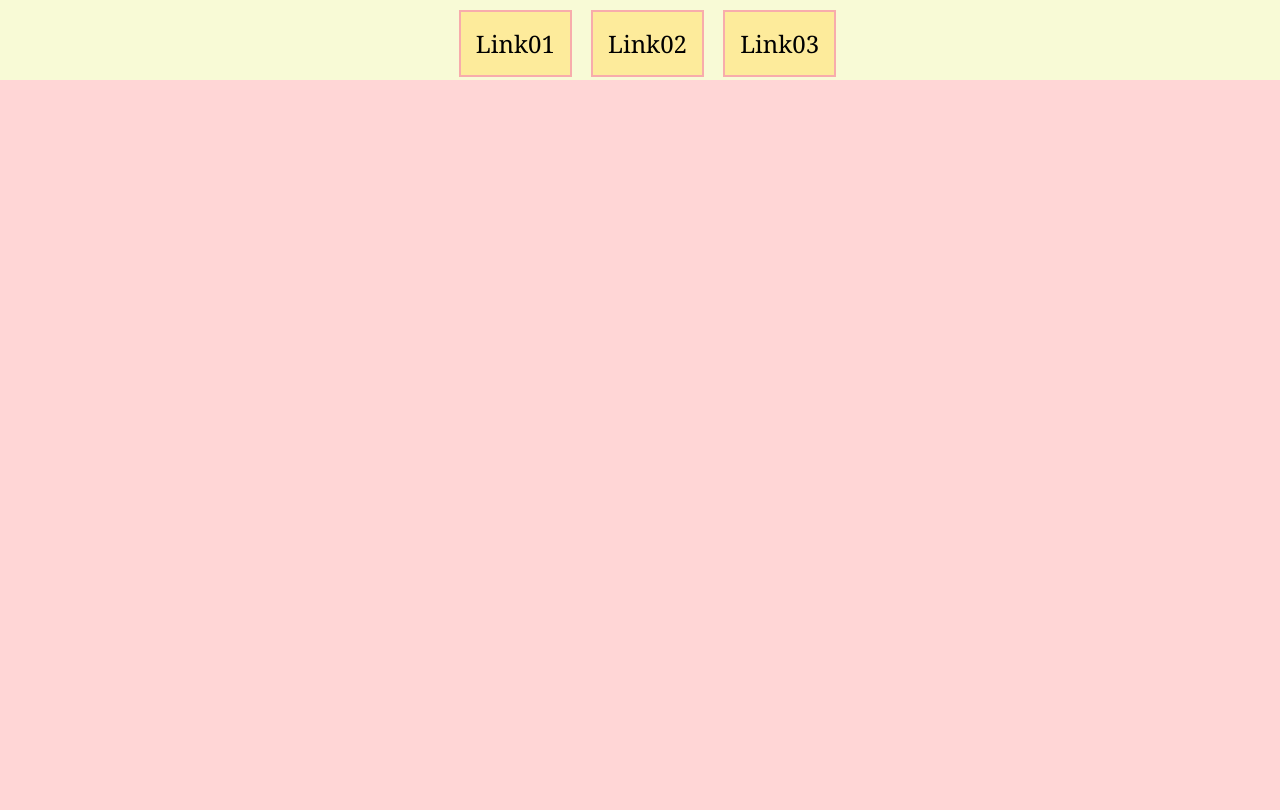
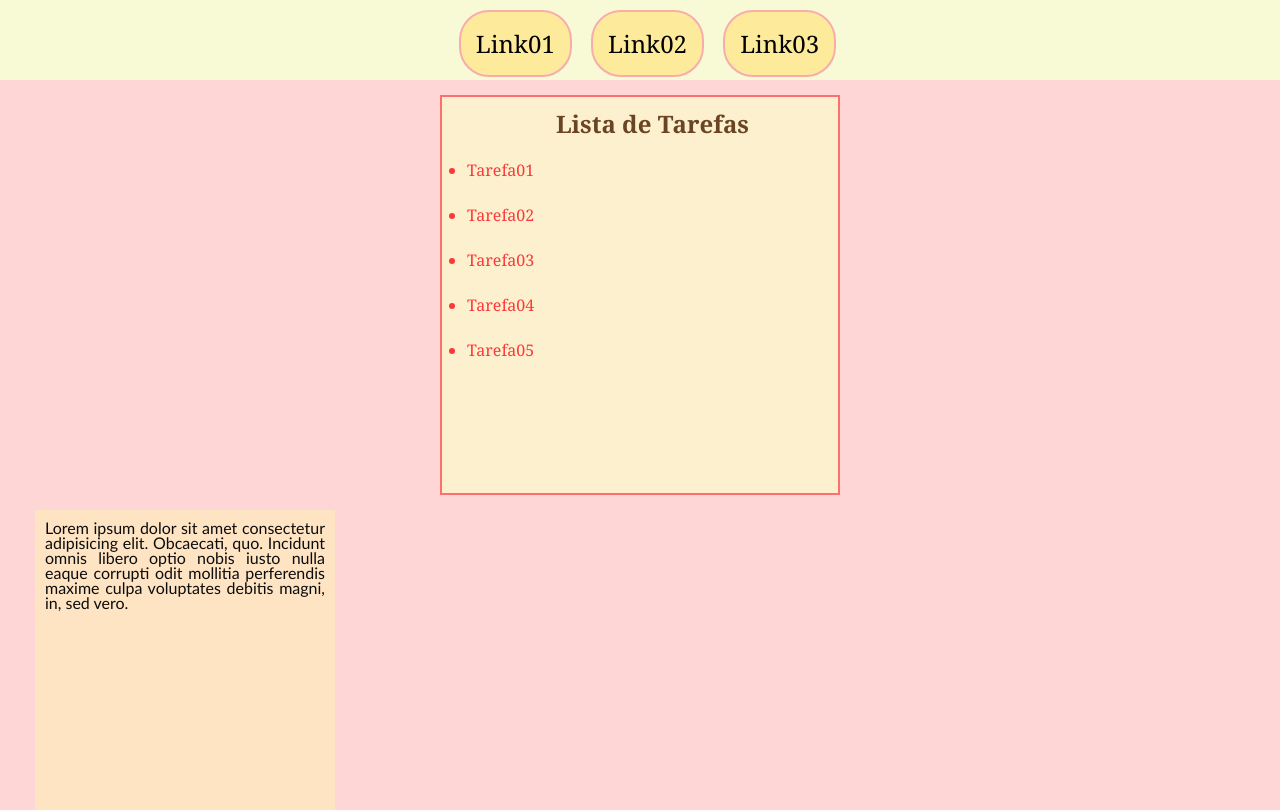
Before and after one commit to isabelazamai-stack/DISPLAY_TA, a website: page index.html in a window 1280 px wide. Drawn offline with Linux system fonts and the light colour scheme.

Commit message:
add: Estilos na página

```diff
--- a/index.html
+++ b/index.html
@@ -18,8 +18,25 @@
 
     </header>
 
+    <section class="section01 container">
+        <h1>Lista de Tarefas</h1>
+        <!-- Lista não Ordenada -->
+         <ul>
+            <li class="item-lista">Tarefa01</li>
+            <li class="item-lista">Tarefa02</li>
+            <li class="item-lista">Tarefa03</li>
+            <li class="item-lista">Tarefa04</li>
+            <li class="item-lista">Tarefa05</li>
+         </ul>
+
+    </section>
+    <section class="section02 container">
+        <p>
+            Lorem ipsum dolor sit amet consectetur adipisicing elit. Obcaecati, quo. Incidunt omnis libero optio nobis iusto nulla eaque corrupti odit mollitia perferendis maxime culpa voluptates debitis magni, in, sed vero.
+        </p>
+
+    </section>
+
 </body>
-<section class="section01">
 
-</section>
 </html>
--- a/style.css
+++ b/style.css
@@ -4,16 +4,22 @@
     margin: 0;
     padding: 0;
     box-sizing: border-box;
+    color: rgb(107, 68, 36);
+}
+
+html{
     font-family: Georgia, 'Times New Roman', Times, serif;
 }
 
+.container{
+    width: 300px;
+    height: 300px;
+    background-color: bisque;
+    color: #000000;
+}
 .body-container{
     background-color: rgb(255, 214, 214);
-    text-align: center;
-
 }
-
-
 
 .header-container{
     height: 100px;
@@ -28,11 +34,60 @@
     text-decoration: none;
     font-size: x-large;
     color: #000000;
+
+
     margin-top: 10px;
     margin-left: 15px;
+    /* 10 cima/baixo e 15 esquerda/direita */
 
     padding: 15px;
 
     border: 2px solid rgb(248, 172, 172);
+    /* Arredondar borda */
+    border-radius: 30px;
+}
 
+/* Pseuda classe que detecta o movimento do mouse */
+
+.header-container a:hover{
+
+    border-color: crimson;
+    color: rgb(245, 106, 106);
 }
+
+.section01{
+    width: 400px;
+    height: 400px;
+    border: 2px solid rgb(253, 112, 112);
+    margin: 15px auto;
+    padding-left: 25px;
+    background-color: rgb(252, 240, 206);
+}
+
+.section01 h1{
+    margin-top: 10px;
+    text-align: center;
+}
+
+.item-lista{
+    line-height: 30px;
+    margin-top: 15px;
+    color: rgb(252, 56, 56);
+}
+
+.section02{
+    line-height: 15px;
+    text-align: justify;
+    padding: 10px;
+    margin-left: 35px;
+}
+
+.section02 p{
+    font-family: 'Gill Sans', sans-serif;
+    color: rgb(11, 12, 12);
+}
+
+.section02:hover{
+    color: rgb(243, 252, 126);
+    background-color: rgb(245, 212, 120);
+}
```
